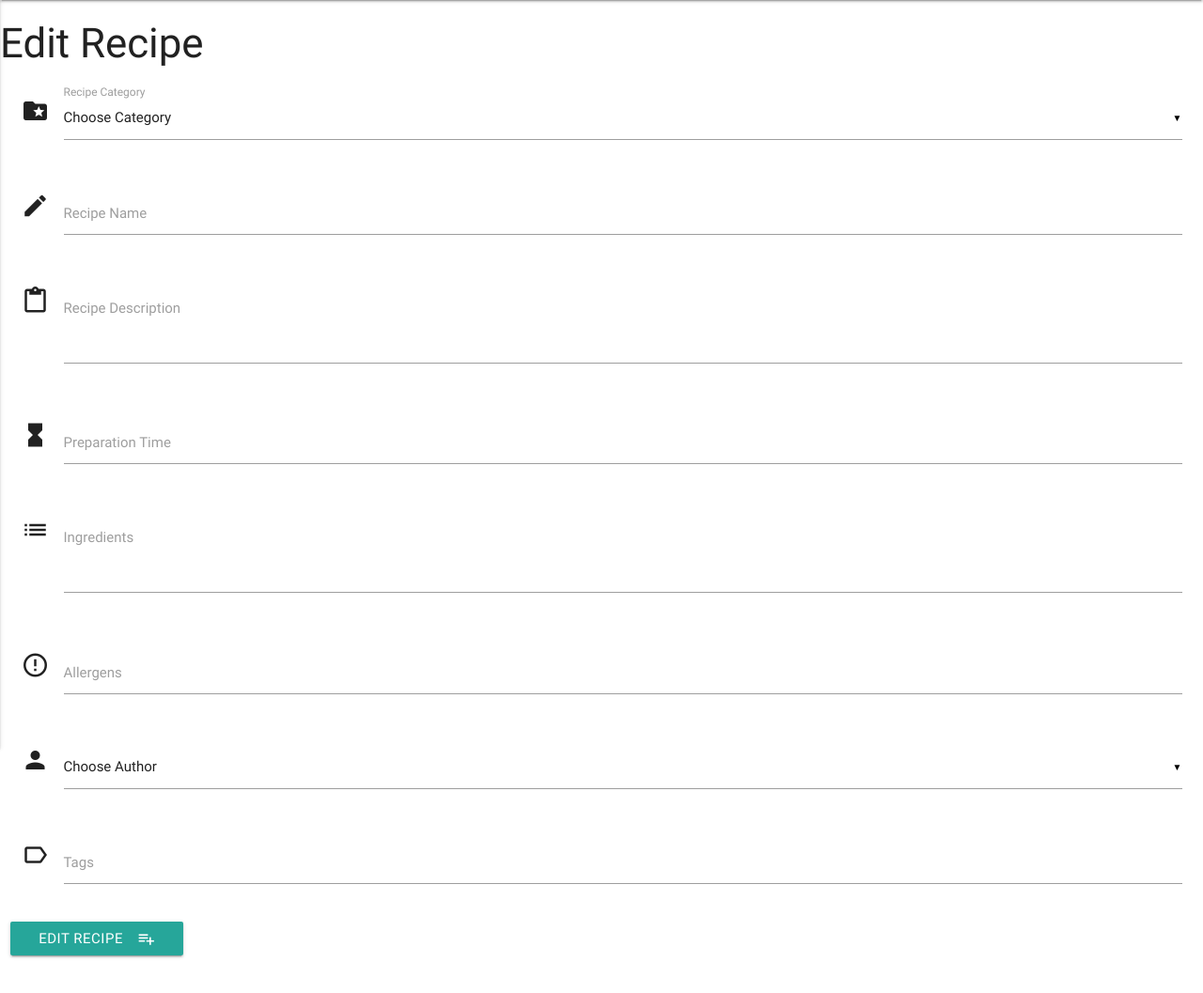
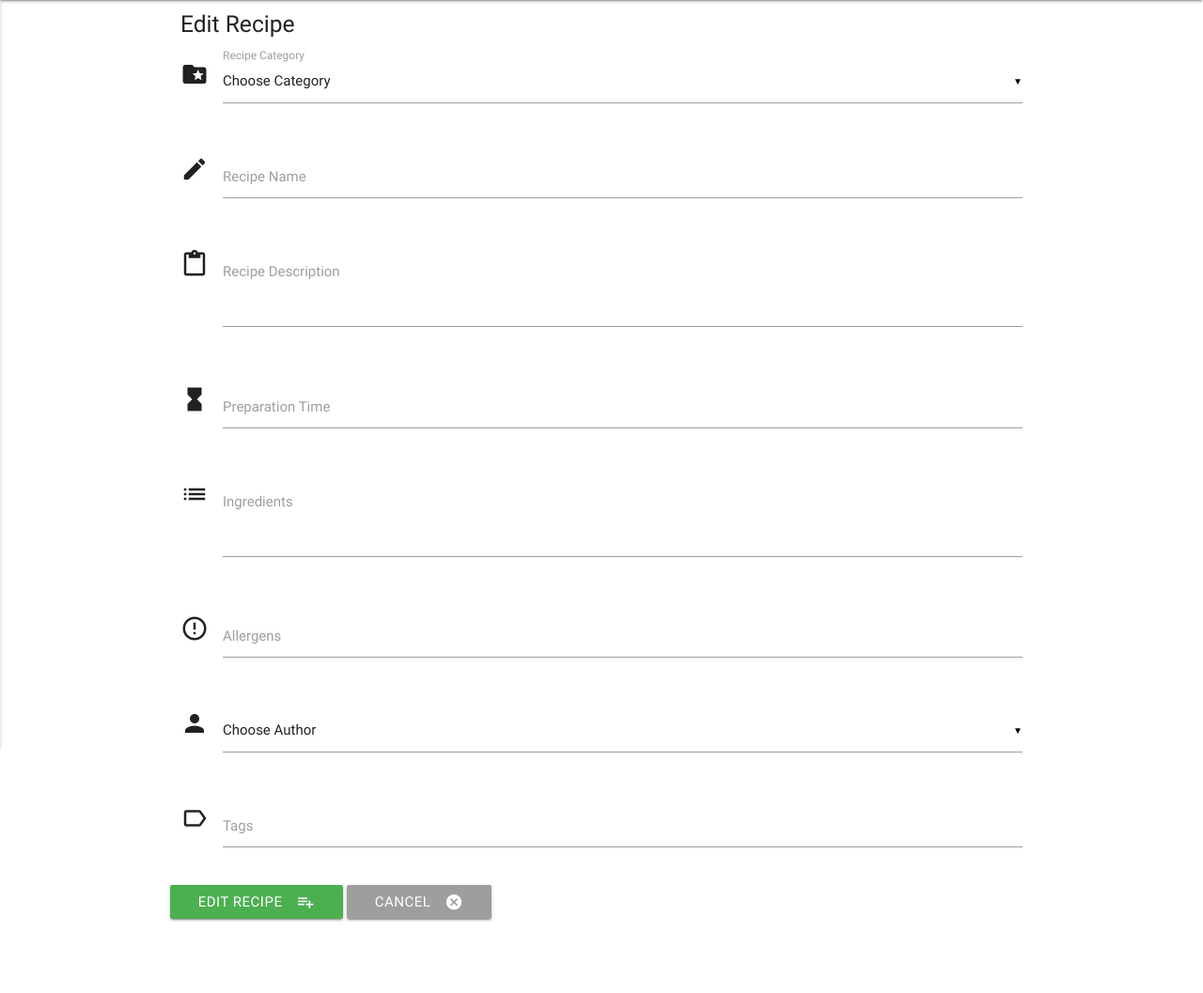
Before and after one commit to Code-Institute-Submissions/vegan-cookbook, a Flask app: template templates/editrecipe.html in a window 1280 px wide. Shown: the part 64-1121 px from the top of the page at 94% size. After the commit the page ends 1045 px from the top, so only its background shows below. Run offline with Flask 2, Linux system fonts and the light colour scheme; the template is opened without the code that fills it, so the values that code supplies are empty; some libraries are stand-ins or nearby versions.

Commit message:
updated materialize bootstrap-like grid

```diff
--- a/templates/editrecipe.html
+++ b/templates/editrecipe.html
@@ -1,6 +1,6 @@
 {% extends 'base.html'%} {% block content %}
-
-<h3>Edit Recipe</h3>
+<div class="container">
+    <h5>Edit Recipe</h5>
     <div class="row">
         <form action="{{ url_for('insert_recipe') }}" method="POST" class="col s12">
             <div class="row">
@@ -80,11 +80,15 @@
                 </div>
 
                 <div class="row">
-                <button class="btn waves-effect waves-light" type="submit" name="action">Edit recipe
+                    <button class="btn waves-effect waves-light green" type="submit" name="action">Edit recipe
                         <i class="material-icons right">playlist_add</i>
                     </button>
+                    <a href="{{ url_for('home') }}" class="waves-effect waves-light btn grey">
+                        <i class="material-icons right">cancel</i>Cancel
+                    </a>
                 </div>
         </form>
+    </div>
 </div>
 
 <script src="https://cdnjs.cloudflare.com/ajax/libs/jquery/3.2.1/jquery.min.js"></script>
@@ -93,7 +97,7 @@
         $(document).ready(function() {
             $('.collapsible').collapsible();
             $('select').material_select();
-            $('.sidenav').sidenav();
+            $('.sidenav').sideNav();
             $('.button-collapse').sideNav();
         });
 </script>
--- a/templates/recipes.html
+++ b/templates/recipes.html
@@ -2,9 +2,12 @@
 
 
 <!-- Code Credits: "Card Reveal" by Materializecss.com -->
+<!-- Code Credits: Bootstrap-like Grid system by Materializecss.com -->
     <div class="container">
+        <h5>All Recipes</h5>
+        <p>Click on the card to reveal each recipe</p>
         <div class="row">
-            <div class="col-md-12">
+            <div class="col s12">
             {% for recipe in recipes %}
                 <div class="card medium" style="overflow: visible">
                     <div class="card-image waves-effect waves-block waves-light">
```
Also changed, not shown: templates/addauthor.html (+4 -6 lines), templates/addrecipe.html (+7 -6 lines). Lines whose indentation alone changed are shown as unchanged.
